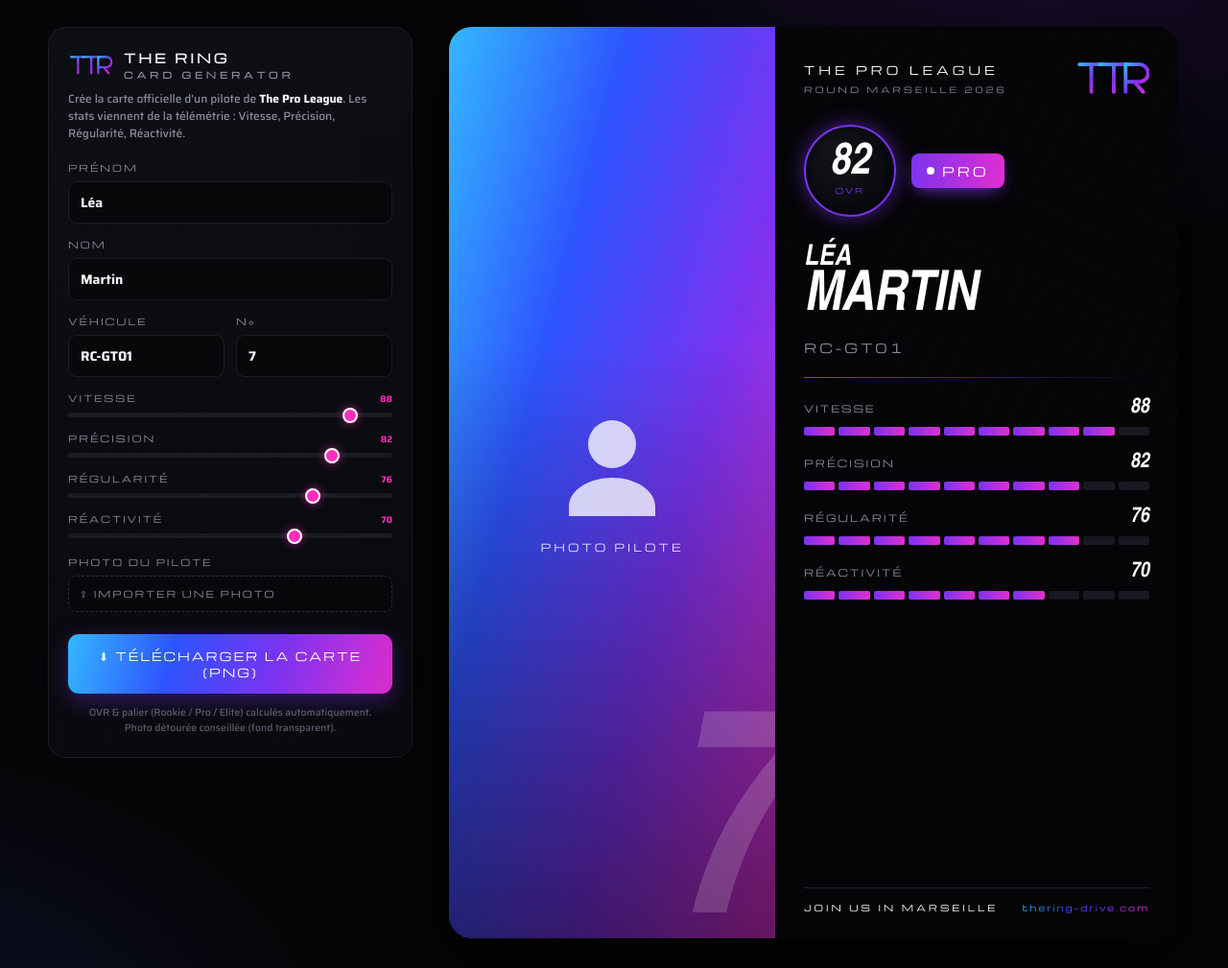
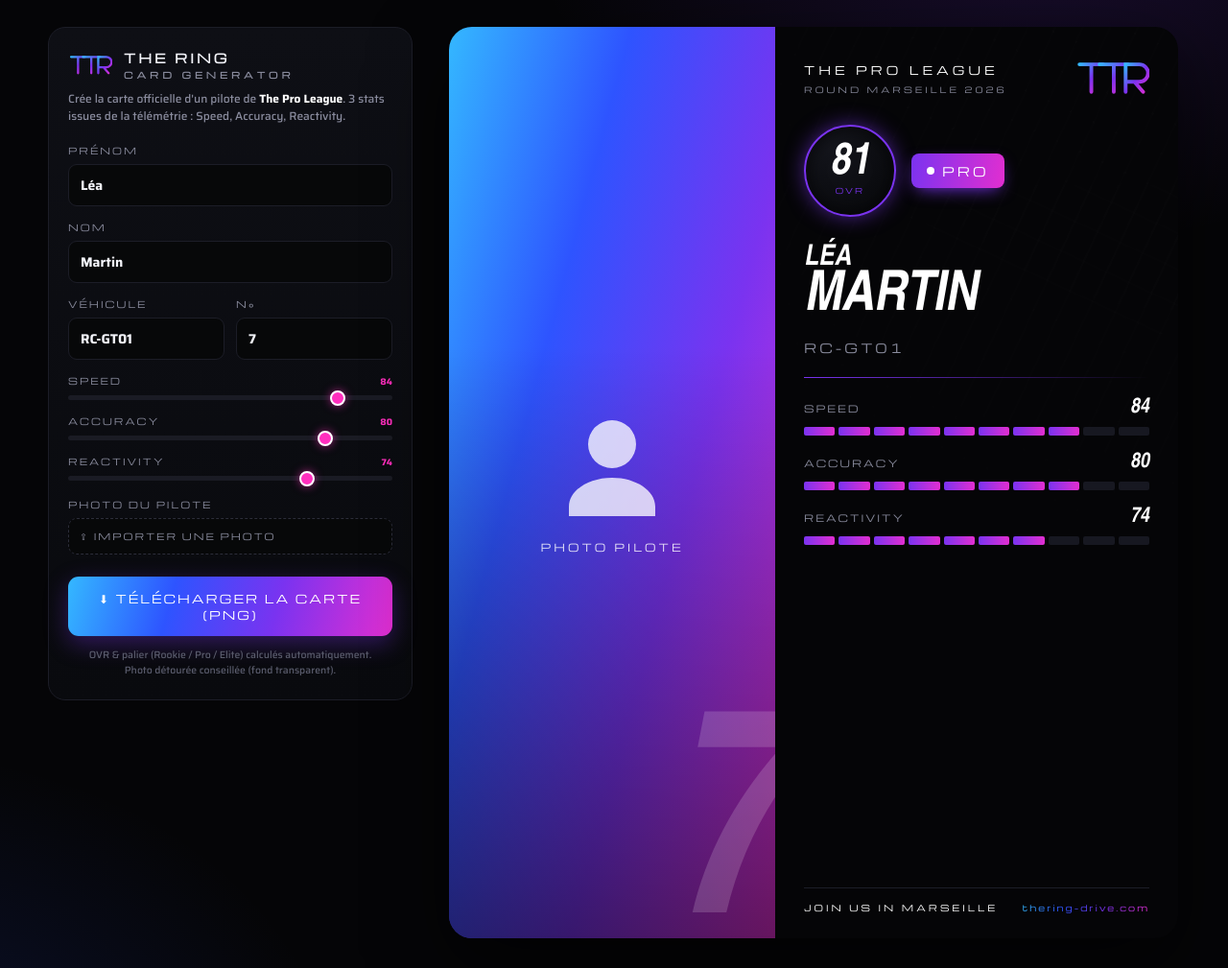
Before and after one commit to Thias06/Driver-Card-Generator, a plain HTML site: page index.html in a window 1280 px wide. Shown: the top 1009 px of the page at 96% size. Drawn offline with nearby package versions, Linux system fonts and the light colour scheme; a web font is replaced by a local one.

Commit message:
Add files via upload

```diff
--- a/index.html
+++ b/index.html
@@ -144,7 +144,7 @@ input[type=range]::-moz-range-thumb{width:16px;height:16px;border-radius:50%;bac
         </g></svg>
       <h1>THE RING<small>CARD&nbsp;GENERATOR</small></h1>
     </div>
-    <p class="tagline">Crée la carte officielle d'un pilote de <b style="color:#fff">The Pro League</b>. Les stats viennent de la télémétrie : Vitesse, Précision, Régularité, Réactivité.</p>
+    <p class="tagline">Crée la carte officielle d'un pilote de <b style="color:#fff">The Pro League</b>. 3 stats issues de la télémétrie : Speed, Accuracy, Reactivity.</p>
 
     <div class="field"><label>Prénom</label><input id="i_first" type="text" value="Léa"></div>
     <div class="field"><label>Nom</label><input id="i_last" type="text" value="Martin"></div>
@@ -153,10 +153,9 @@ input[type=range]::-moz-range-thumb{width:16px;height:16px;border-radius:50%;bac
       <div class="field"><label>N°</label><input id="i_num" type="text" value="7"></div>
     </div>
 
-    <div class="field"><label>Vitesse <b id="v_speed">88</b></label><input id="r_speed" type="range" min="0" max="99" value="88"></div>
-    <div class="field"><label>Précision <b id="v_prec">82</b></label><input id="r_prec" type="range" min="0" max="99" value="82"></div>
-    <div class="field"><label>Régularité <b id="v_reg">76</b></label><input id="r_reg" type="range" min="0" max="99" value="76"></div>
-    <div class="field"><label>Réactivité <b id="v_react">70</b></label><input id="r_react" type="range" min="0" max="99" value="70"></div>
+    <div class="field"><label>Speed <b id="v_speed">84</b></label><input id="r_speed" type="range" min="0" max="99" value="84"></div>
+    <div class="field"><label>Accuracy <b id="v_acc">80</b></label><input id="r_acc" type="range" min="0" max="99" value="80"></div>
+    <div class="field"><label>Reactivity <b id="v_react">74</b></label><input id="r_react" type="range" min="0" max="99" value="74"></div>
 
     <div class="field" style="margin-top:18px">
       <label>Photo du pilote</label>
@@ -225,8 +224,8 @@ input[type=range]::-moz-range-thumb{width:16px;height:16px;border-radius:50%;bac
 
 <script>
 const $=id=>document.getElementById(id);
-const STAT=[['speed','VITESSE'],['prec','PRÉCISION'],['reg','RÉGULARITÉ'],['react','RÉACTIVITÉ']];
-const W={speed:.40,prec:.25,reg:.25,react:.10};
+const STAT=[['speed','SPEED'],['acc','ACCURACY'],['react','REACTIVITY']];
+const W={speed:.50,acc:.30,react:.20};
 
 function tierOf(o){
   if(o>=85) return {n:'ELITE', a:'#e22ed0', b:'#ff2ebe'};
```
